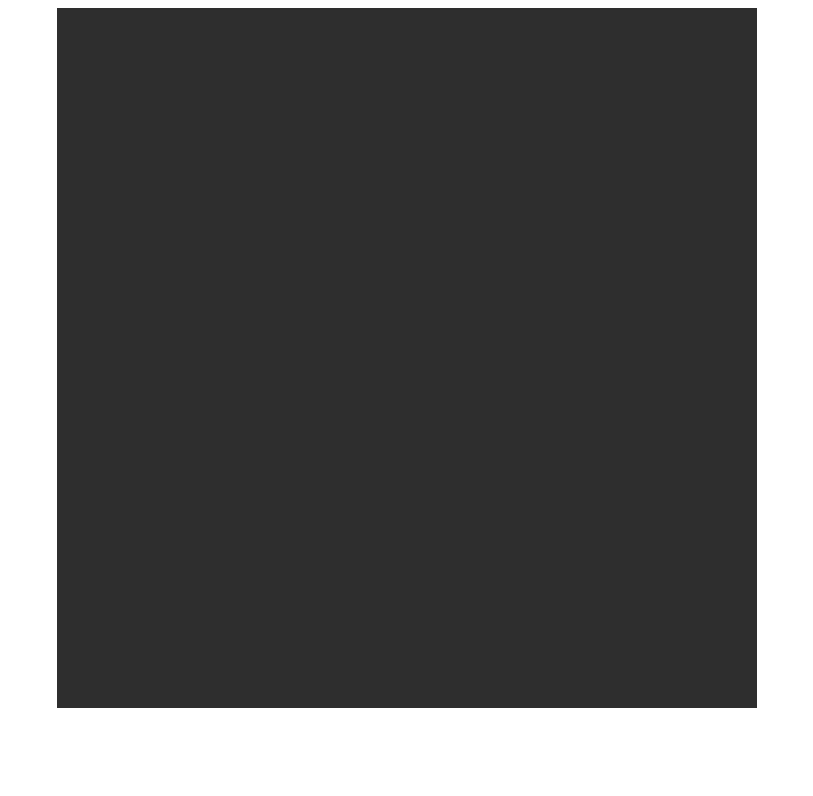
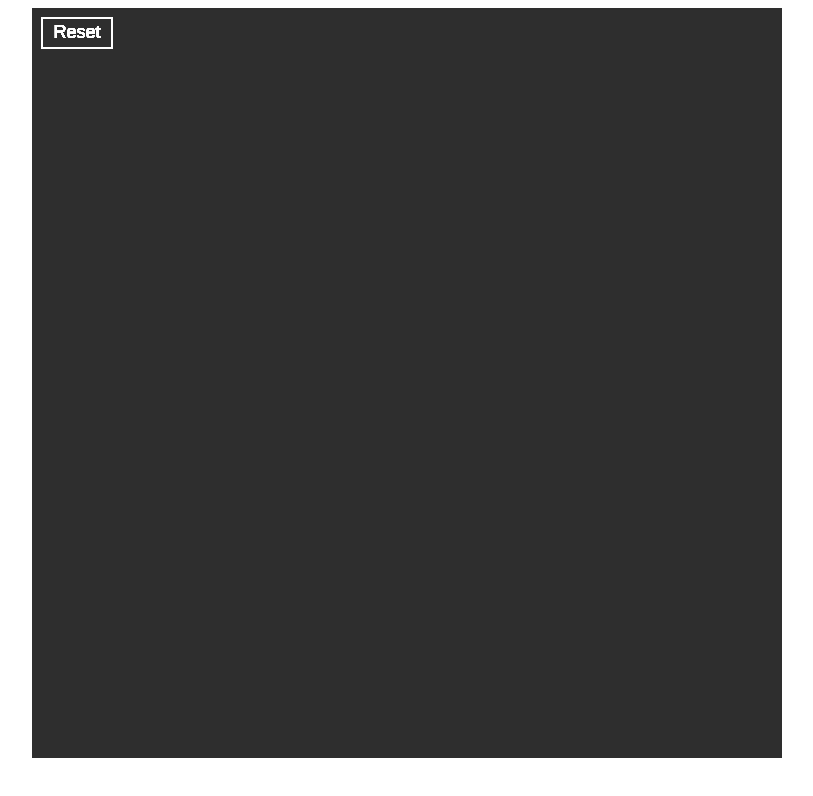
Before and after one commit to spurekar/Turtle, a plain HTML site: page index.html in a window 1280 px wide. Shown: the whole page, without its empty margins (233-1046 px from the left). Drawn offline with Linux system fonts and the light colour scheme.

Commit message:
Reset button working, everything else is the same

```diff
--- a/index.html
+++ b/index.html
@@ -8,8 +8,9 @@
 
 </head>
 
-<body onload="main();" id="body">
-    <center><canvas id="canvas"></canvas></center>
+<body onload="main();" id="body" style="overflow: hidden" >
+    <center><canvas id="canvas" style="position: relative; z-index: 0"></canvas></center>
+    <center><canvas id="btncnvs" style="position: relative; z-index: 1"></canvas></center>
 
 </body>
 
--- a/turtle.js
+++ b/turtle.js
@@ -2,26 +2,46 @@
 
 pendown = true;
 deg = 0;
-H = 0;
-W = 0;
+mouse = {};
+
+window.requestAnimFrame = (function () {
+    return window.requestAnimationFrame ||
+    window.webkitRequestAnimationFrame ||
+    window.mozRequestAnimationFrame ||
+    window.oRequestAnimationFrame ||
+    window.msRequestAnimationFrame ||
+    function( callback ){
+        return window.setTimeout(callback,1000/60);
+    };
+})();
 
 function main() {
+    H = 0;
+    W = 0;
     init();
     gameLoop();
 };
 
 
 function init() {
-    H = window.innerHeight-100;
-    W = window.innerWidth-100;
+    H = window.innerHeight-50;
+    W = window.innerWidth-50;
 
-    //Set up canvas
+    //Set up main canvas
     canvas = document.getElementById("canvas");
     ctx = canvas.getContext("2d");
     canvas.height = H;
     canvas.width = H;
     ctx.fillStyle = "#2E2E2E";
     ctx.fillRect(0,0,H,H);
+
+    //Set up button canvas
+    btncnvs = document.getElementById("btncnvs");
+    var tempstr = "-" + (canvas.height +4) + "px";
+    btncnvs.style.top = tempstr;
+    btns = btncnvs.getContext("2d");
+    btncnvs.height = H;
+    btncnvs.width = H;
 
     //Create player
     player = new Player();
@@ -34,11 +54,13 @@ function init() {
 
     //Capture key presses
     addEventListener('keydown', keypress, false);
+    btncnvs.addEventListener('mousemove', trackPosition, false);
+    btncnvs.addEventListener('mousedown', btnClick, false);
 };
 
 function gameLoop() {
     draw();
-    setTimeout(gameLoop, 25);
+    requestAnimFrame(gameLoop);
 };
 
 function draw() {
@@ -59,9 +81,12 @@ function draw() {
     //draw path
         ctx.lineTo(player.xpos,player.ypos);
     }
+    ctx.stroke();
 
-    ctx.stroke();
+    clearBtn.draw();
+
     ctx.restore();
+    btns.restore();
 };
 
 var Player = function() {
@@ -92,24 +117,24 @@ var Player = function() {
     }
 };
 
-/*clearBtn = {
-    w: 100,
-    h: 50,
-    x: W - W/10,
-    y: H/10,
+clearBtn = {
+    w: 70,
+    h: 30,
+    x: 10,
+    y: 10,
 
     draw: function() {
-        ctx.strokeStyle = "white";
-        ctx.lineWidth = "2";
-        ctx.strokeRect(this.x,this.y,this.w,this.h);
+        btns.strokeStyle = "white";
+        btns.lineWidth = "2";
+        btns.strokeRect(this.x,this.y,this.w,this.h);
 
-        ctx.font = "18px Arial, sans-serif";
-        ctx.textAlign = "center";
-        ctx.textBaseline = "middle";
-        ctx.fillStlye = "white";
-        ctx.fillText("Clear", this.x, this.y );
+        btns.font = "18px Arial, sans-serif";
+        btns.textAlign = "center";
+        btns.textBaseline = "middle";
+        btns.fillStyle = "white";
+        btns.fillText("Reset", this.x+35, this.y+15 );
     }
-};*/
+};
 
 function keypress(e) { //e is event given by listener
     switch (e.which) {
@@ -143,3 +168,18 @@ function keypress(e) { //e is event given by listener
             break;
     }
 };
+
+function btnClick(e) {
+    //Store mouse positions
+    var mx = e.offsetX;
+
+    //Click start button
+    if(mx >= clearBtn.x && mx <= (clearBtn.x + clearBtn.w)) {
+        main();
+    }
+};
+
+function trackPosition(e) {
+    mouse.x = e.pageX;
+    mouse.y = e.pageY;
+}
```
